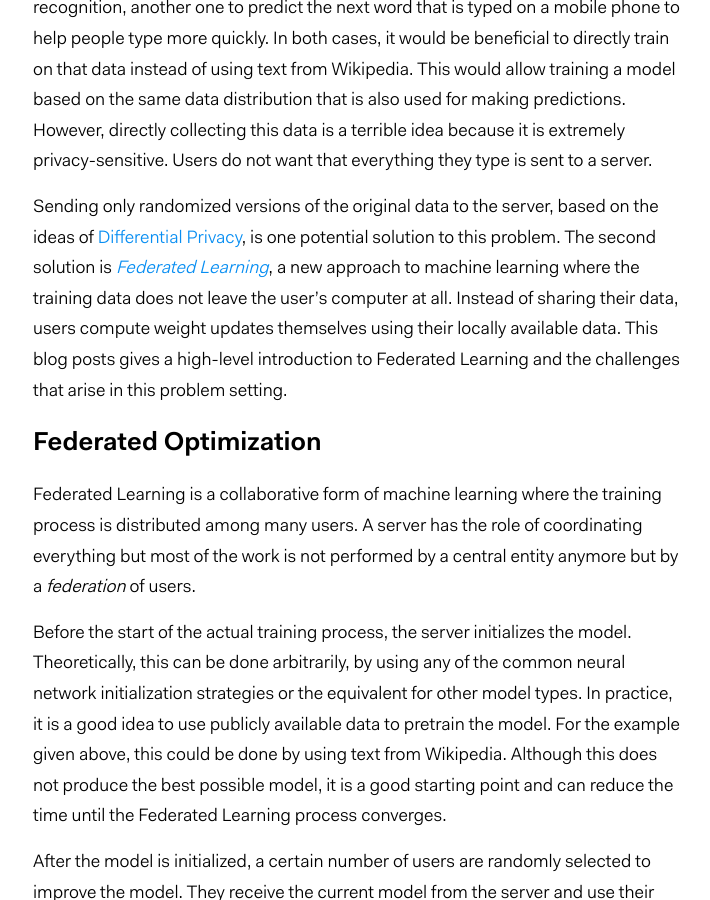
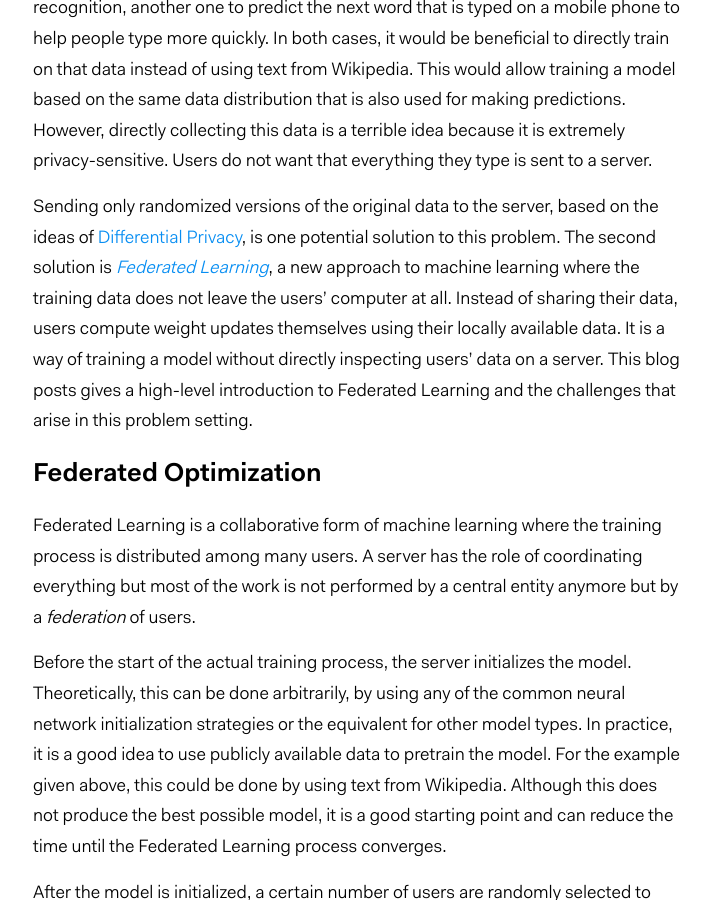
Before and after one commit to florian/florian.github.io, a Jekyll site: the page built from _posts/2018-05-09-federated-learning.md, in a window 1280 px wide and 900 px high, scrolled down 590 px. Shown: the whole window, without its empty margins (282-992 px from the left). Built offline with Jekyll 4.4.1, drawn with Linux system fonts in a browser that asks for light colours.

Commit message:
Add additional sentence

```diff
--- a/_posts/2018-05-09-federated-learning.md
+++ b/_posts/2018-05-09-federated-learning.md
@@ -23,8 +23,9 @@ However, directly collecting this data is a terrible idea because it is extremel
 Users do not want that everything they type is sent to a server.
 
 Sending only randomized versions of the original data to the server, based on the ideas of [Differential Privacy]({{ site.baseurl }}{% link _posts/2017-10-12-differential-privacy.md %}), is one potential solution to this problem.
-The second solution is [*Federated Learning*](https://research.googleblog.com/2017/04/federated-learning-collaborative.html), a new approach to machine learning where the training data does not leave the user's computer at all.
+The second solution is [*Federated Learning*](https://research.googleblog.com/2017/04/federated-learning-collaborative.html), a new approach to machine learning where the training data does not leave the users' computer at all.
 Instead of sharing their data, users compute weight updates themselves using their locally available data.
+It is a way of training a model without directly inspecting users' data on a server.
 This blog posts gives a high-level introduction to Federated Learning and the challenges that arise in this problem setting.
 
 ### Federated Optimization
```
Also changed, not shown: 2 other files.
